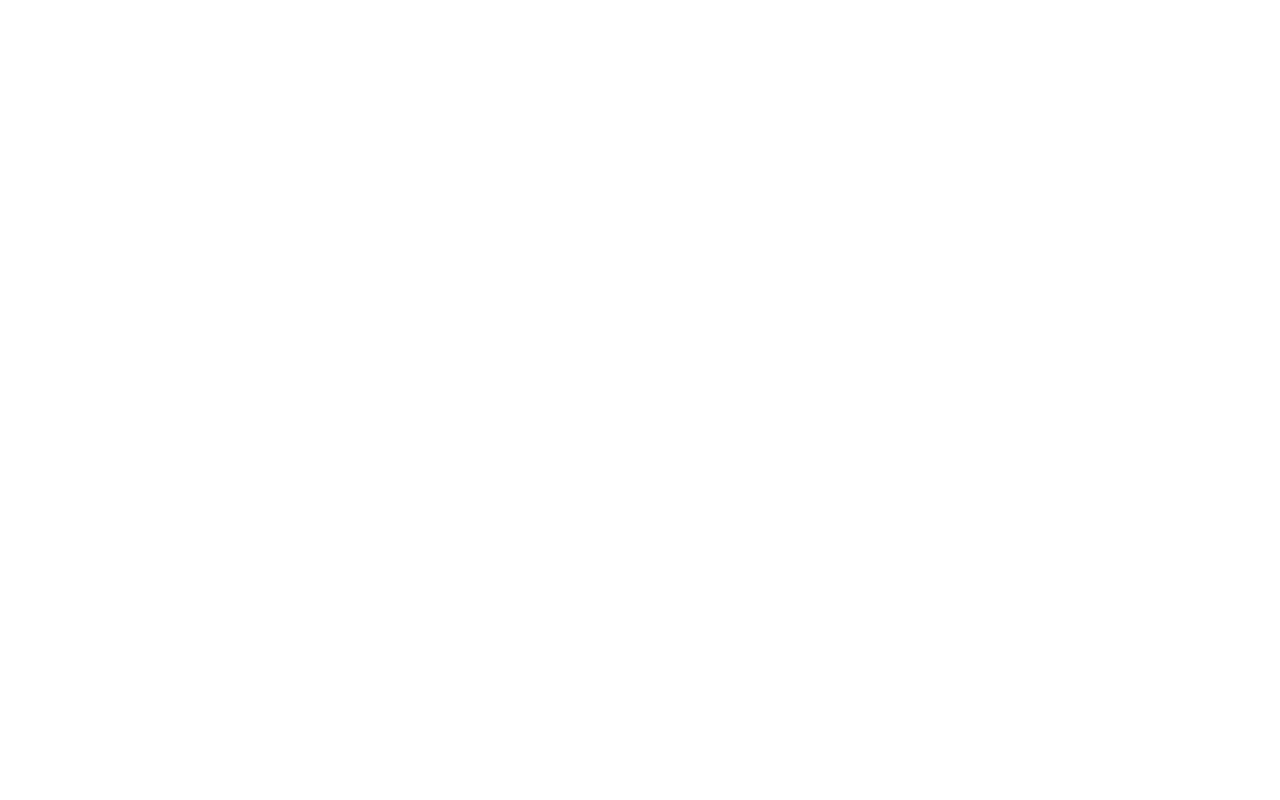
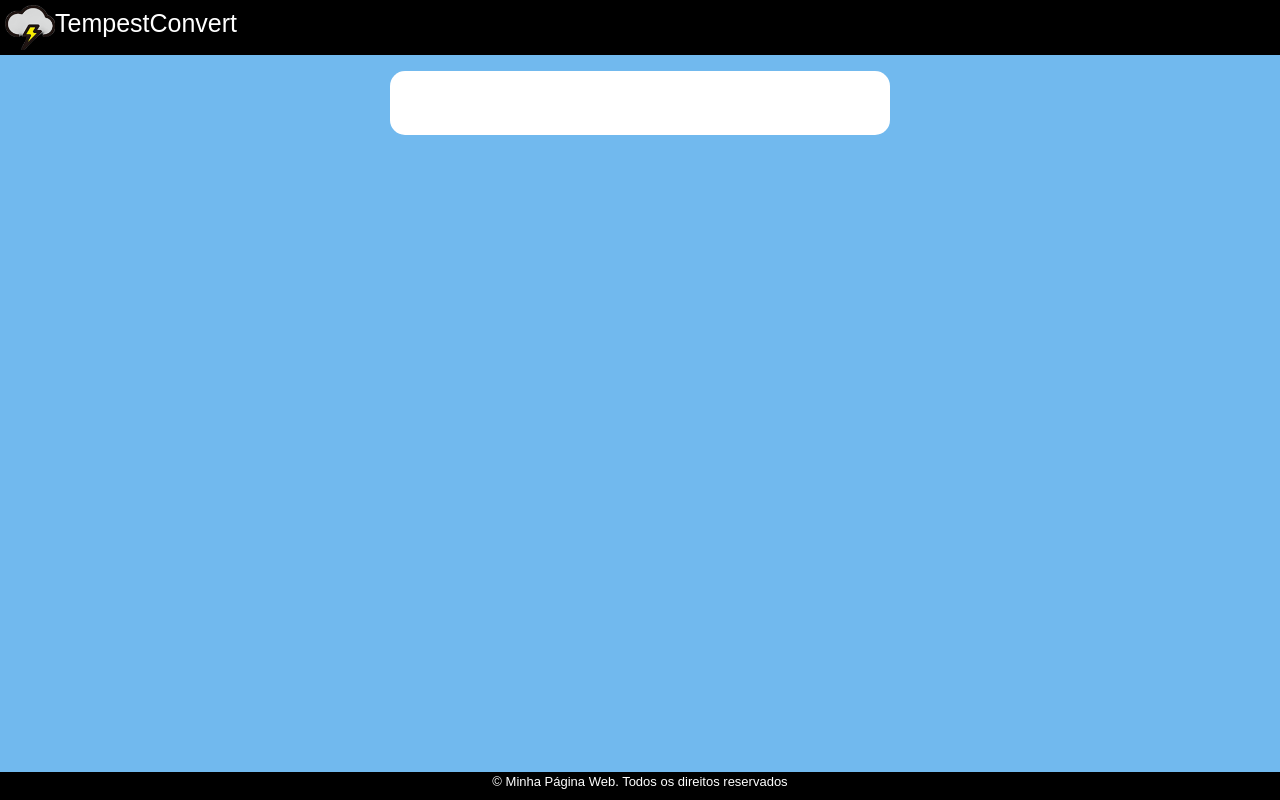
Before and after one commit to Joaorx7/TempestConvert, a plain HTML site: page index.html in a window 1280 px wide. Drawn offline with nearby package versions, Linux system fonts and the light colour scheme.

Commit message:
2.0
base css

```diff
--- /dev/null
+++ b/css/style.css
@@ -0,0 +1,48 @@
+* {
+    margin: 0;
+    padding: 0;
+    box-sizing: border-box;
+}
+
+body {
+    font-family: Arial, sans-serif;
+    background-color: #71B9EE;
+}
+
+header {
+    background-color: black;
+    color: white;
+    display: flex;
+    align-items: center;
+    padding: 5px;
+}
+
+footer {
+    background-color: black;
+    color: white;
+    text-align: center;
+    width: 100%;
+    padding: 2px;
+}
+
+h2 {
+    font-size: 25px;
+}
+
+footer h4 {
+    font-size: 13px;
+}
+
+.conteudo {
+    display: flex;
+    max-width: 500px;
+    margin: 1em auto;
+    background-color: white;
+    padding: 2em;
+    border-radius: 15px;
+    align-items: center;
+}
+
+.nuvem {
+    width: 50px;
+}
--- a/index.html
+++ b/index.html
@@ -1,11 +1,32 @@
 <!DOCTYPE html>
-<html lang="en">
+<html lang="pt-br">
 <head>
     <meta charset="UTF-8">
     <meta name="viewport" content="width=device-width, initial-scale=1.0">
-    <title>Document</title>
+    <title>Meu Portfólio</title>
+    <link href="https://cdn.jsdelivr.net/npm/bootstrap@5.3.3/dist/css/bootstrap.min.css" rel="stylesheet">
+    <link rel="stylesheet" href="css/style.css">
 </head>
-<body>
+<body >
+    <header>
+            <img src="img/nuvem (2) (1).png" class="nuvem">
+            <h2>TempestConvert</h2>
+    </header>
+
+<main class="principal">
+      <div class="row conteudo align-items-center">
+          <div class="col-2">
+          </div>
+          <div class="col-10">
+          </div>
+        </div>
+</main>
+    <footer class="fixed-bottom" >
+        <h4>© Minha Página Web. Todos os direitos reservados</h4>
+    </footer>
+
+
 
 </body>
+<script src="https://cdn.jsdelivr.net/npm/bootstrap@5.3.3/dist/js/bootstrap.bundle.min.js"></script>
 </html>
```
Also changed, not shown: img/nuvem (2) (1).png (added), js/script.js (added).
